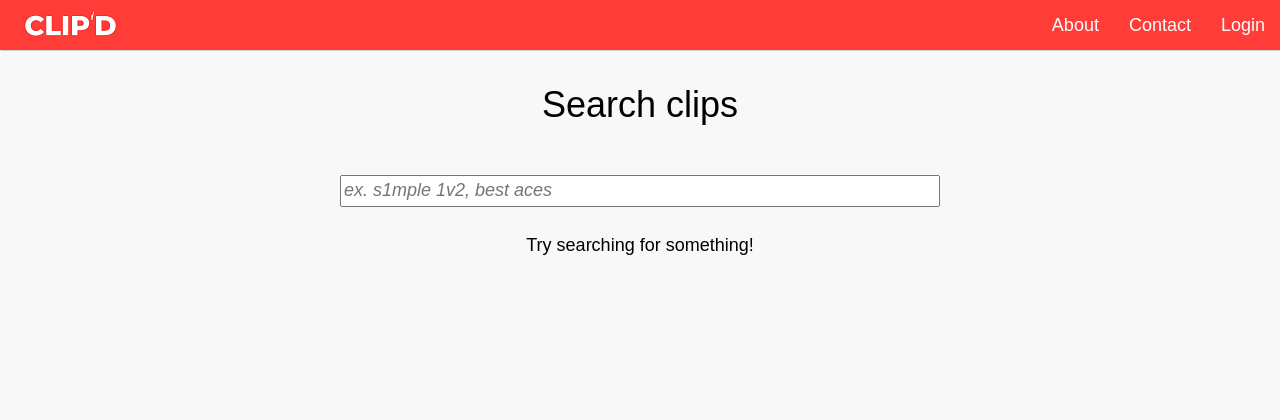
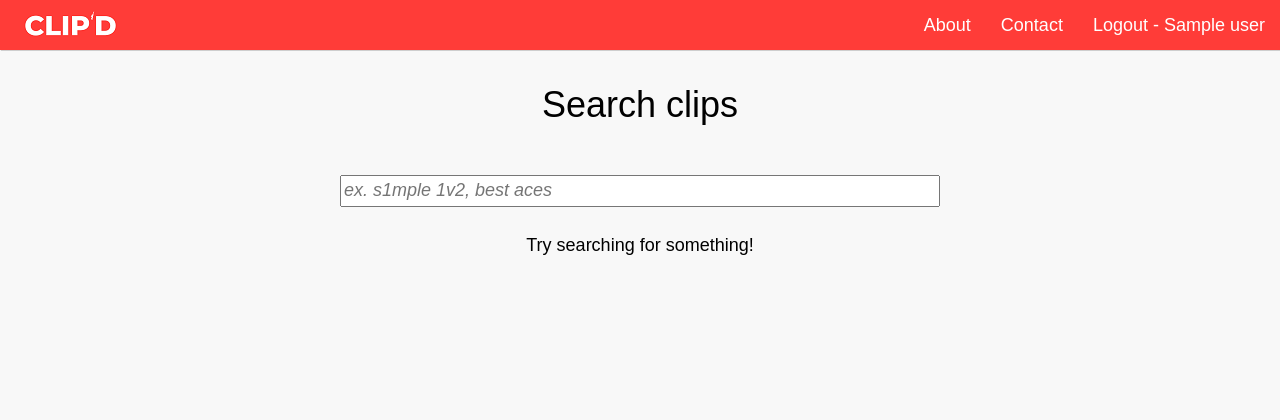
Before and after one commit to robbie-a-freeman/clipd-backend, a Flask app: page / in a window 1280 px wide. Shown: the top 420 px of the page. Run offline with Flask 2, Linux system fonts and the light colour scheme; a user stored in the database is signed in; a database or web service that is not in the repository returns one stand-in record (values such as "Sample title"); some libraries are stand-ins or nearby versions.

Commit message:
changing some column formatting, updating login/logout button

```diff
--- a/static/css/customstyle.css
+++ b/static/css/customstyle.css
@@ -80,3 +80,12 @@ h1, h2, h3 {
 iframe {
   margin:20px;
 }
+
+#results .video {
+  display: inline-block;
+  text-overflow: ellipsis;
+}
+
+#results {
+  vertical-align: top;
+}
--- a/templates/base.html
+++ b/templates/base.html
@@ -26,7 +26,11 @@
       <ul class="nav navbar-nav navbar-right">
         <li><a href="/about">About</a></li>
         <li><a href="/contact">Contact</a></li>
-        <li><a href="/login">Login</a></li>
+        {% if current_user.is_authenticated %}
+          <li><a href="/logout">Logout - {{ current_user.username }}</a></li>
+        {% else %}
+          <li><a href="/login">Login</a></li>
+        {% endif %}
       </ul>
     </div>
   </div>
--- a/templates/history.html
+++ b/templates/history.html
@@ -84,15 +84,20 @@
                   code = code.replace(/\\\"/g, "\"");
                   code = scaleVideo(code);
                   var $div = $("<div>", {id: i});
+                  $($div).attr("class", "video");
                   $($div).attr("width", videoWidth);
-                  $($div).attr("height", videoHeight);
+                  $($div).attr("height", videoHeight + 70);
                   $($div).attr("margin-left", videoWidthMargin / 2);
                   $($div).attr("margin-right", videoWidthMargin / 2);
+                  $($div).attr("text-align", "center");
                   $($div).html(code);
                   var $lildiv = $("<div>", {id: i + "-lil"});
+                  $($lildiv).attr("width", videoWidth);
                   var $a = $("<a>", {href: "#"});
-                  $($lildiv).append("<br>" + player);
-                  $($lildiv).append("<br>" + event_);
+                  $($lildiv).append("<br>");
+                  $($lildiv).append("<p style='display:inline-block;'>" + player + "</p>");
+                  $($lildiv).append("<br>");
+                  $($lildiv).append("<p style='display:inline-block;'>" + event_ + "</p>");
                   $($a).append($lildiv);
                   $($div).append($a);
                   $('#results').append($div);
```
